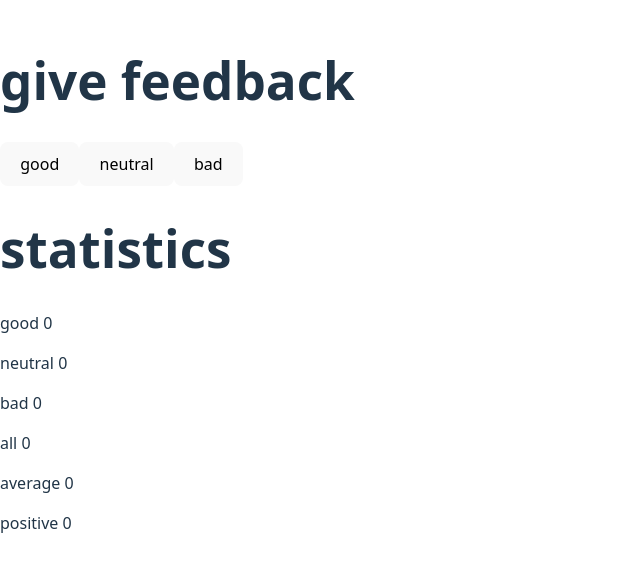
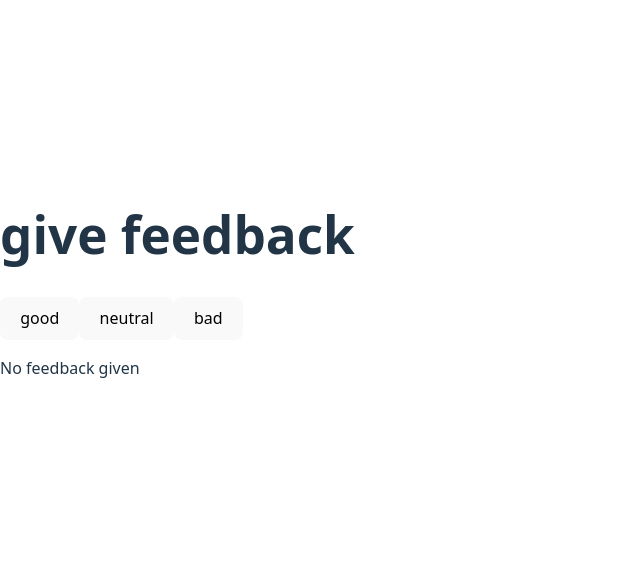
Before and after one commit to IcyDrae/fullstackopen, a React (Vite) app in the folder part1/UniCafe/: page / in a window 1280 px wide. Shown: the part 116-684 px from the top of the page, without its empty margins (0-640 px from the left). Built offline with nearby package versions, Linux system fonts and the light colour scheme.

Commit message:
part1: unicafe step 4

```diff
--- a/part1/UniCafe/src/App.jsx
+++ b/part1/UniCafe/src/App.jsx
@@ -1,16 +1,28 @@
 import { useState } from "react"
 
-const Statistics = (props) => {
+const Statistics = ({good, neutral, bad}) => {
+  const total = good + neutral + bad
+  const average = total === 0 ? 0 : (good - bad) / total;
+  const positive = total === 0 ? 0 : (good / total) * 100
+
+  if (total === 0) {
+    return (
+      <p>
+           No feedback given
+      </p>
+    )
+  }
+
   return (
     <>
       <h1>statistics</h1>
-      <p>good {props.good}</p>
-      <p>neutral {props.neutral}</p>
-      <p>bad {props.bad}</p>
+      <p>good {good}</p>
+      <p>neutral {neutral}</p>
+      <p>bad {bad}</p>
 
-      <p>all { props.good + props.neutral + props.bad }</p>
-      <p>average { props.average }</p>
-      <p>positive { props.positive }</p>
+      <p>all { good + neutral + bad }</p>
+      <p>average { average }</p>
+      <p>positive { positive }</p>
     </>
 
   )
@@ -33,10 +45,6 @@ function App() {
     setBad(bad + 1);
   }
 
-  const total = good + neutral + bad
-  const average = total === 0 ? 0 : (good - bad) / total;
-  const positive = total === 0 ? 0 : (good / total) * 100
-
   return (
     <>
       <h1>give feedback</h1>
@@ -44,7 +52,7 @@ function App() {
       <button onClick={setNeutralHandler}>neutral</button>
       <button onClick={setBadHandler}>bad</button>
 
-      <Statistics good={good} neutral={neutral} bad={bad} average={average} positive={positive}  />
+      <Statistics good={good} neutral={neutral} bad={bad} />
     </>
   )
 }
```
